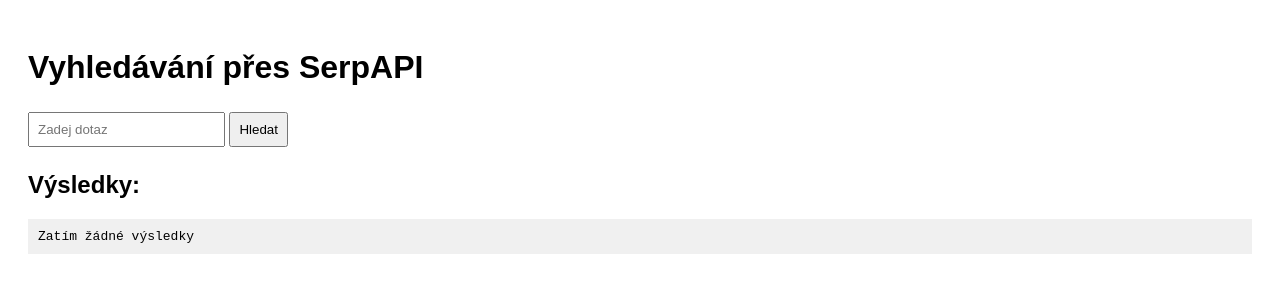
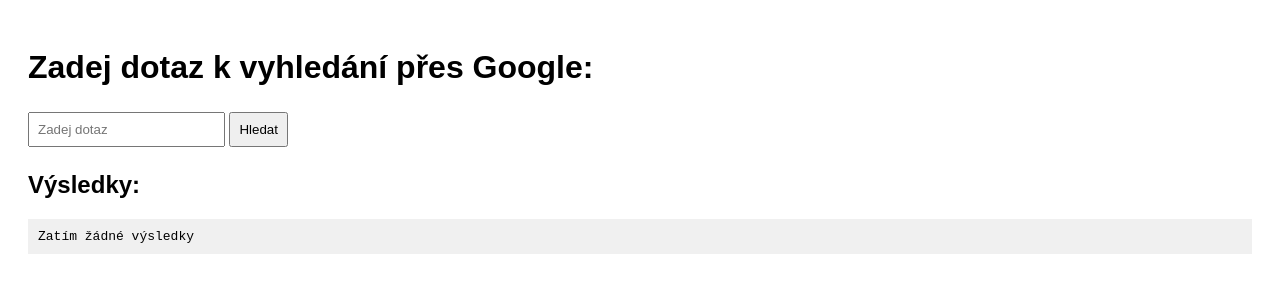
Before and after one commit to martan1484/Inizio_GoogleSearch, a website: page public/index.html in a window 1280 px wide. Drawn offline with Linux system fonts and the light colour scheme.

Commit message:
Update index.html

```diff
--- a/public/index.html
+++ b/public/index.html
@@ -11,7 +11,7 @@
   </style>
 </head>
 <body>
-  <h1>Vyhledávání přes SerpAPI</h1>
+  <h1>Zadej dotaz k vyhledání přes Google:</h1>
 
   <input type="text" id="query" placeholder="Zadej dotaz" />
   <button id="searchBtn">Hledat</button>
```
